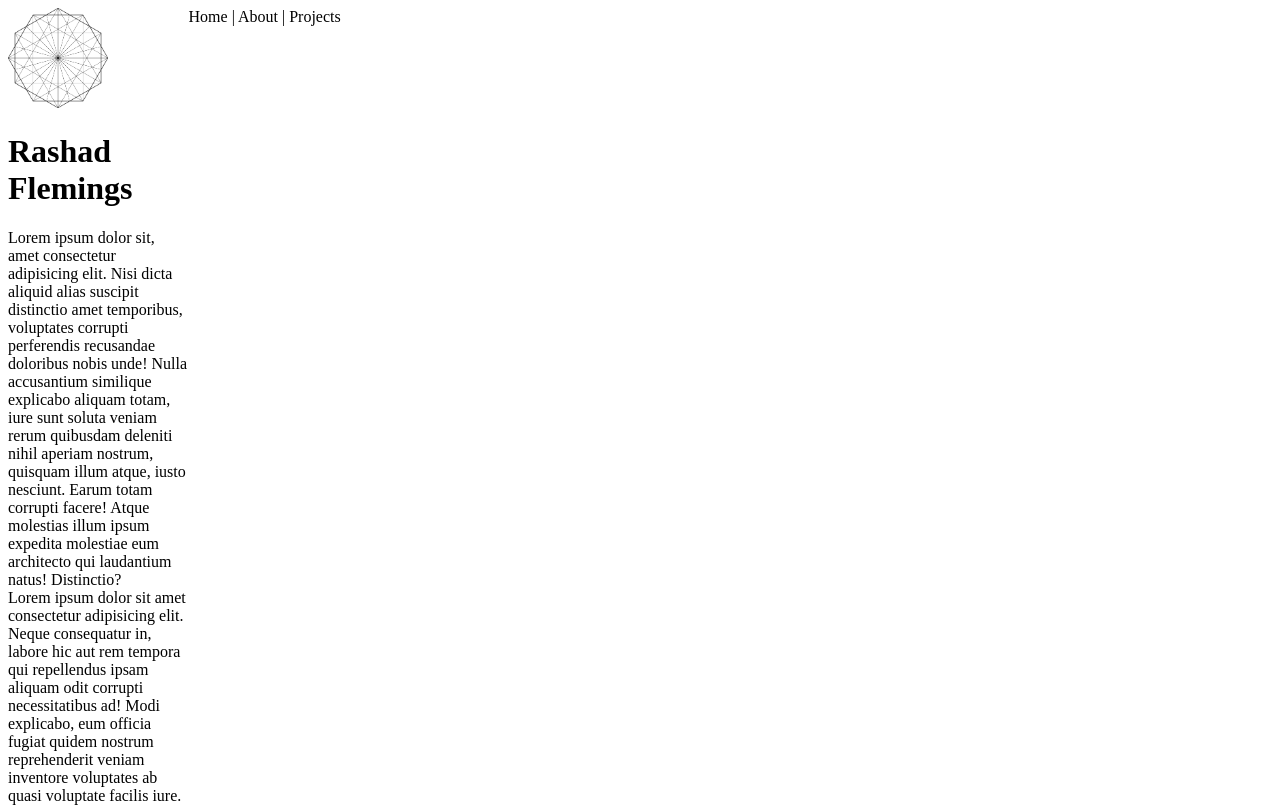
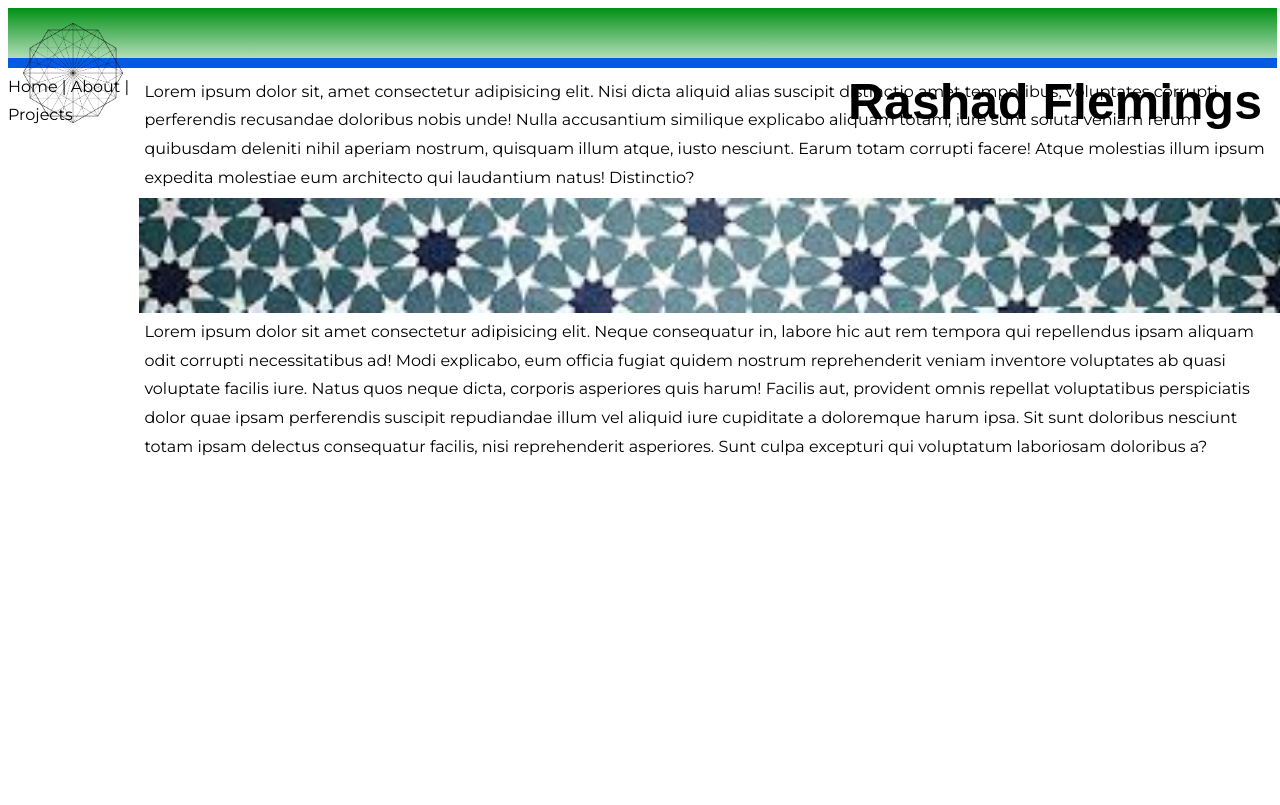
Before and after one commit to RaFl91/RaFl91.github.io, a plain HTML site: page index.html in a window 1280 px wide. Shown: the top 805 px of the page. Drawn offline with Linux system fonts and the light colour scheme; a web font is replaced by a local one.

Commit message:
basic styling/ pre nav modal

```diff
--- a/index.html
+++ b/index.html
@@ -13,7 +13,7 @@
 <body>
     <header>
         <img src="/RaFl91.github.io/images/img3.png" alt="geometric pattern" height="100px" width="100px">
-        <h1 class="name">Rashad Flemings</h1>
+        <h1 class="name"><span>R</span>ashad <span>F</span>lemings</h1>
     </header>
     <aside>
         <nav>
@@ -36,6 +36,7 @@
             molestiae
             eum architecto qui laudantium natus! Distinctio?
         </section>
+        <div class="img"></div>
         <section>
             Lorem ipsum dolor sit amet consectetur adipisicing elit. Neque consequatur in, labore hic aut rem
             tempora
--- a/style.css
+++ b/style.css
@@ -1,4 +1,32 @@
 body{
     display: grid;
-    grid-template-columns: .5fr 3fr;
+    font-family: 'Montserrat', sans-serif;
+    grid-template-columns: 10% 90%;
+    grid-template-rows: 10% 90%;
+    grid-gap: 5px;
+    line-height: 1.8;
+    /* To make grid full page?
+     height: 100vh;
+    width: 100vw;    */
 }
+header{
+    grid-column: span 2;
+    font-family: 'Muli', sans-serif;
+    background: linear-gradient(rgba(0,145,21,1), rgba(0,145,21,0.3));
+    border-bottom: 10px solid rgba(0,90,227);
+    padding: 15px;
+}
+h1{
+    font-size: 50px;
+    float: right;
+}
+main>*{
+    padding: 5px;
+}
+.img{
+    background-image: url(/RaFl91.github.io/images/img5.jpeg);
+    background-size: cover;
+    background-repeat: no-repeat;
+    height: 105px;
+    width: 100%
+}
```
Also changed, not shown: images/img4.jpeg (added), images/img5.jpeg (added).
